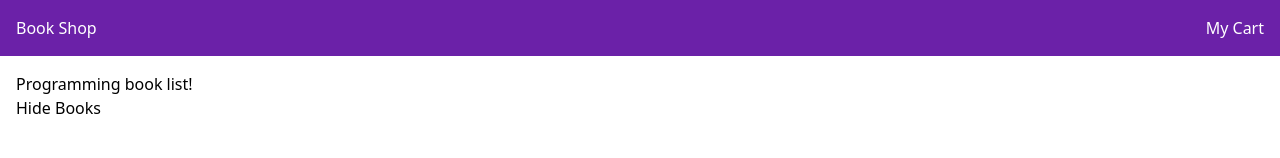
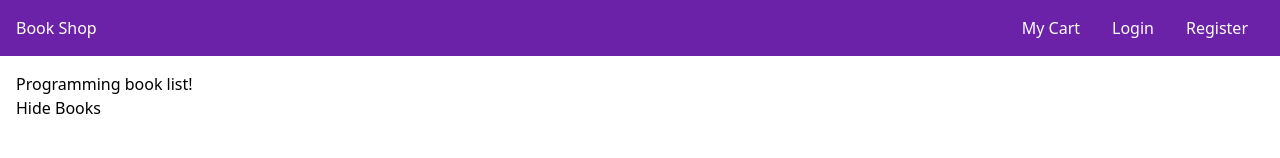
Before and after one commit to bedrohenr/angular-xiv, an Angular app: page / in a window 1280 px wide. Shown: the top 158 px of the page. Built offline with nearby package versions, Linux system fonts and the light colour scheme.

Commit message:
adicionando botões para as rotas login e cadastro

```diff
--- a/src/app/app.component.html
+++ b/src/app/app.component.html
@@ -3,7 +3,9 @@
     <a routerLink="/">Book Shop</a>
   </div>
   <div>
-    <a routerLink="/cart">My Cart</a>
+    <a class="mx-4" routerLink="/cart">My Cart</a>
+    <a class="mx-4" routerLink="/login">Login</a>
+    <a class="mx-4" routerLink="/register">Register</a>
   </div>
 </nav>
 <div class="container p-4">
```
